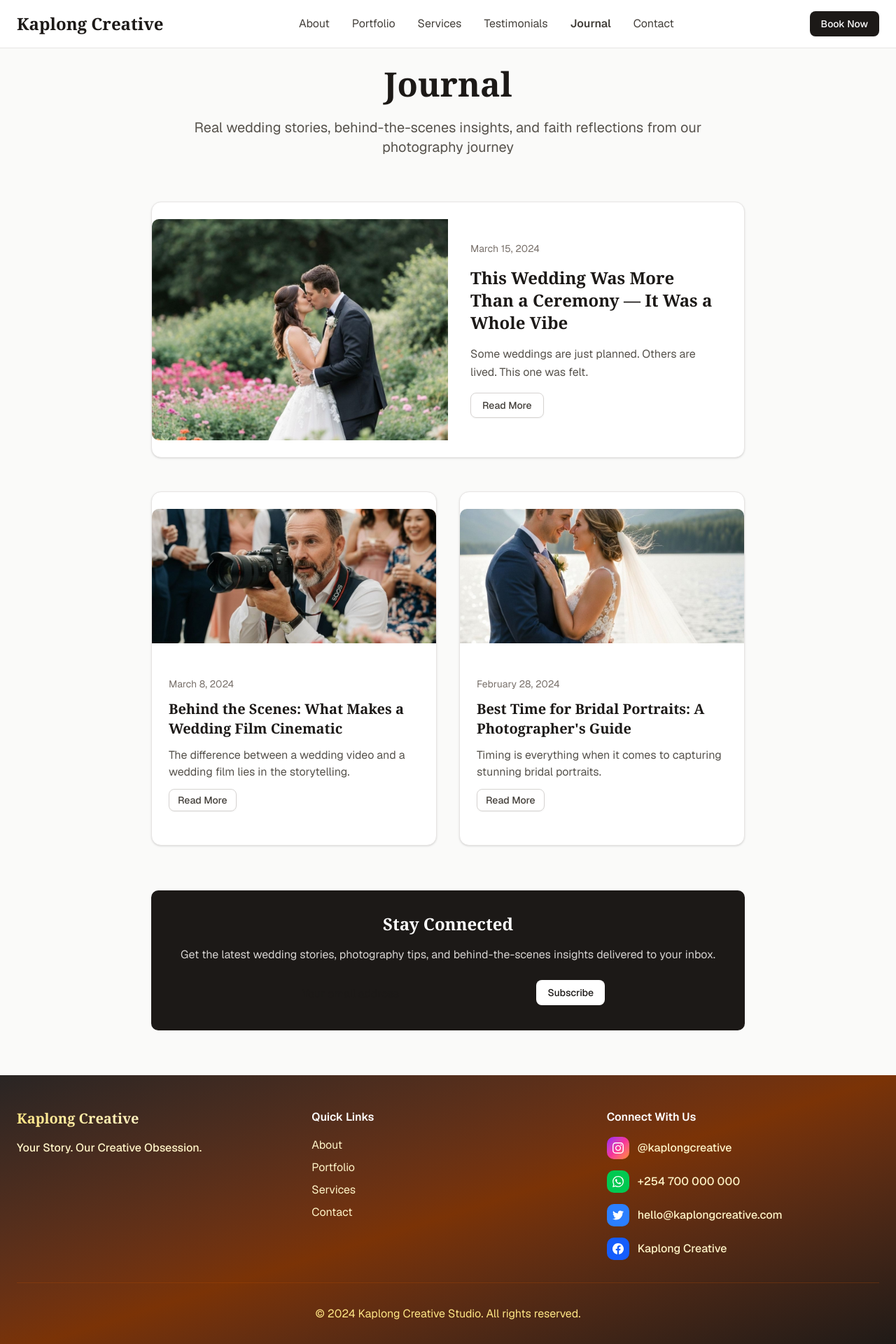
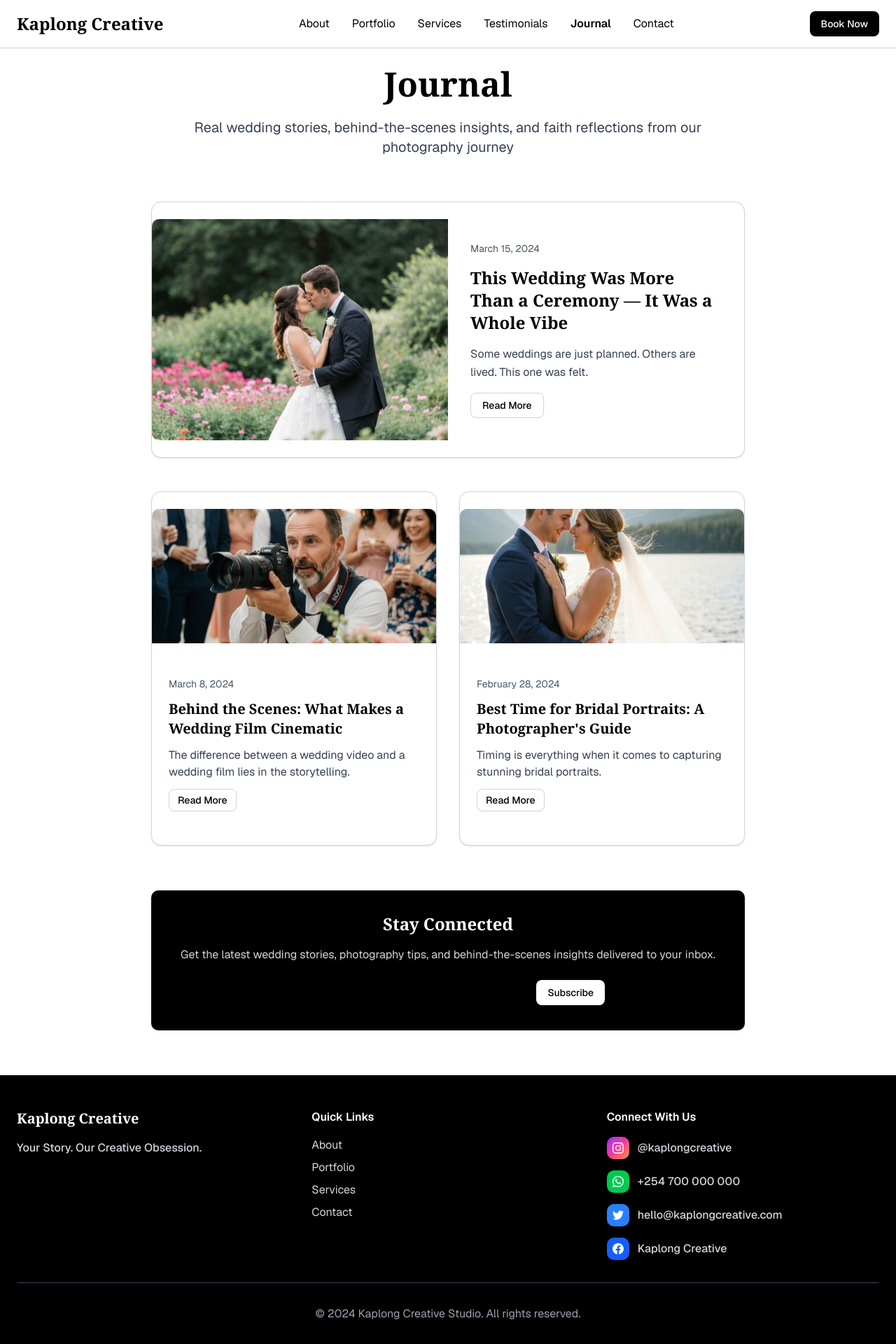
Before and after one commit to DavidSaruni/Wedding-Photographer-website, a Next.js app: page /blog in a window 1280 px wide. Shown: the top 1920 px of the page at 70% size. Built offline with nearby package versions, Linux system fonts and the light colour scheme.

Commit message:
style: update all pages to black and white theme
Implement cohesive, professional black and white design across all pages.

Co-authored-by: Captain David <75360744+DavidSaruni@users.noreply.github.com>

```diff
--- a/app/blog/page.tsx
+++ b/app/blog/page.tsx
@@ -75,35 +75,35 @@ Remember, the best time for your portraits is when you feel confident, relaxed,
 
 export default function BlogPage() {
   return (
-    <div className="min-h-screen bg-stone-50">
+    <div className="min-h-screen bg-white">
       {/* Navigation */}
-      <nav className="fixed top-0 w-full bg-white/90 backdrop-blur-sm border-b border-stone-200 z-50">
+      <nav className="fixed top-0 w-full bg-white/90 backdrop-blur-sm border-b border-gray-300 z-50">
         <div className="max-w-7xl mx-auto px-6 py-4">
           <div className="flex items-center justify-between">
-            <Link href="/" className="text-2xl font-serif font-bold text-stone-900">
+            <Link href="/" className="text-2xl font-serif font-bold text-black">
               Kaplong Creative
             </Link>
             <div className="hidden md:flex items-center space-x-8">
-              <Link href="/about" className="text-stone-700 hover:text-stone-900 transition-colors">
+              <Link href="/about" className="text-black hover:text-gray-700 transition-colors">
                 About
               </Link>
-              <Link href="/portfolio" className="text-stone-700 hover:text-stone-900 transition-colors">
+              <Link href="/portfolio" className="text-black hover:text-gray-700 transition-colors">
                 Portfolio
               </Link>
-              <Link href="/services" className="text-stone-700 hover:text-stone-900 transition-colors">
+              <Link href="/services" className="text-black hover:text-gray-700 transition-colors">
                 Services
               </Link>
-              <Link href="/testimonials" className="text-stone-700 hover:text-stone-900 transition-colors">
+              <Link href="/testimonials" className="text-black hover:text-gray-700 transition-colors">
                 Testimonials
               </Link>
-              <Link href="/blog" className="text-stone-700 hover:text-stone-900 transition-colors font-semibold">
+              <Link href="/blog" className="text-black hover:text-gray-700 transition-colors font-semibold">
                 Journal
               </Link>
-              <Link href="/contact" className="text-stone-700 hover:text-stone-900 transition-colors">
+              <Link href="/contact" className="text-black hover:text-gray-700 transition-colors">
                 Contact
               </Link>
             </div>
-            <Button asChild className="bg-stone-900 hover:bg-stone-800">
+            <Button asChild className="bg-black hover:bg-gray-900">
               <Link href="/contact">Book Now</Link>
             </Button>
           </div>
@@ -114,14 +114,14 @@ export default function BlogPage() {
         <div className="max-w-4xl mx-auto px-6">
           {/* Header */}
           <div className="text-center mb-16">
-            <h1 className="text-4xl lg:text-5xl font-serif font-bold text-stone-900 mb-6">Journal</h1>
-            <p className="text-xl text-stone-600 text-pretty">
+            <h1 className="text-4xl lg:text-5xl font-serif font-bold text-black mb-6">Journal</h1>
+            <p className="text-xl text-gray-700 text-pretty">
               Real wedding stories, behind-the-scenes insights, and faith reflections from our photography journey
             </p>
           </div>
 
           {/* Featured Post */}
-          <Card className="border-stone-200 mb-12">
+          <Card className="border-gray-300 mb-12">
             <div className="grid lg:grid-cols-2 gap-0">
               <div className="relative h-64 lg:h-auto">
                 <Image
@@ -133,13 +133,13 @@ export default function BlogPage() {
               </div>
               <CardContent className="p-8 flex flex-col justify-center">
                 <div className="space-y-4">
-                  <div className="text-sm text-stone-500">{blogPosts[0].date}</div>
-                  <h2 className="text-2xl font-serif font-bold text-stone-900">{blogPosts[0].title}</h2>
-                  <p className="text-stone-600 leading-relaxed">{blogPosts[0].excerpt}</p>
+                  <div className="text-sm text-gray-600">{blogPosts[0].date}</div>
+                  <h2 className="text-2xl font-serif font-bold text-black">{blogPosts[0].title}</h2>
+                  <p className="text-gray-700 leading-relaxed">{blogPosts[0].excerpt}</p>
                   <Button
                     asChild
                     variant="outline"
-                    className="border-stone-300 text-stone-700 hover:bg-stone-100 bg-transparent w-fit"
+                    className="border-gray-300 text-black hover:bg-gray-100 bg-transparent w-fit"
                   >
                     <Link href={`/blog/${blogPosts[0].id}`}>Read More</Link>
                   </Button>
@@ -151,7 +151,7 @@ export default function BlogPage() {
           {/* Blog Posts Grid */}
           <div className="grid md:grid-cols-2 gap-8">
             {blogPosts.slice(1).map((post) => (
-              <Card key={post.id} className="border-stone-200">
+              <Card key={post.id} className="border-gray-300">
                 <div className="relative h-48">
                   <Image
                     src={post.image || "/placeholder.svg"}
@@ -162,14 +162,14 @@ export default function BlogPage() {
                 </div>
                 <CardContent className="p-6">
                   <div className="space-y-3">
-                    <div className="text-sm text-stone-500">{post.date}</div>
-                    <h3 className="text-xl font-serif font-semibold text-stone-900">{post.title}</h3>
-                    <p className="text-stone-600">{post.excerpt}</p>
+                    <div className="text-sm text-gray-600">{post.date}</div>
+                    <h3 className="text-xl font-serif font-semibold text-black">{post.title}</h3>
+                    <p className="text-gray-700">{post.excerpt}</p>
                     <Button
                       asChild
                       variant="outline"
                       size="sm"
-                      className="border-stone-300 text-stone-700 hover:bg-stone-100 bg-transparent"
+                      className="border-gray-300 text-black hover:bg-gray-100 bg-transparent"
                     >
                       <Link href={`/blog/${post.id}`}>Read More</Link>
                     </Button>
@@ -180,18 +180,18 @@ export default function BlogPage() {
           </div>
 
           {/* Newsletter Signup */}
-          <div className="mt-16 bg-stone-900 text-white rounded-lg p-8 text-center">
+          <div className="mt-16 bg-black text-white rounded-lg p-8 text-center">
             <h2 className="text-2xl font-serif font-bold mb-4">Stay Connected</h2>
-            <p className="text-stone-300 mb-6">
+            <p className="text-gray-300 mb-6">
               Get the latest wedding stories, photography tips, and behind-the-scenes insights delivered to your inbox.
             </p>
             <div className="flex flex-col sm:flex-row gap-4 max-w-md mx-auto">
               <input
                 type="email"
                 placeholder="Your email address"
-                className="flex-1 px-4 py-2 rounded-lg text-stone-900"
+                className="flex-1 px-4 py-2 rounded-lg text-black"
               />
-              <Button variant="secondary" className="bg-white text-stone-900 hover:bg-stone-100">
+              <Button variant="secondary" className="bg-white text-black hover:bg-gray-100">
                 Subscribe
               </Button>
             </div>
--- a/components/Footer.tsx
+++ b/components/Footer.tsx
@@ -2,28 +2,28 @@ import Link from "next/link"
 
 export default function Footer() {
   return (
-    <footer className="bg-gradient-to-br from-stone-800 via-amber-900 to-stone-900 text-white py-12">
+    <footer className="bg-black text-white py-12">
       <div className="max-w-7xl mx-auto px-6">
         <div className="grid md:grid-cols-3 gap-8">
           <div>
-            <h3 className="text-xl font-serif font-bold bg-gradient-to-r from-amber-200 to-white bg-clip-text text-transparent mb-4">
+            <h3 className="text-xl font-serif font-bold text-white mb-4">
               Kaplong Creative
             </h3>
-            <p className="text-amber-100 mb-4 font-medium">Your Story. Our Creative Obsession.</p>
+            <p className="text-gray-300 mb-4 font-medium">Your Story. Our Creative Obsession.</p>
           </div>
           <div>
             <h4 className="font-semibold text-white mb-4">Quick Links</h4>
             <div className="space-y-2">
-              <Link href="/about" className="block text-amber-100 hover:text-amber-200 transition-colors">
+              <Link href="/about" className="block text-gray-300 hover:text-white transition-colors">
                 About
               </Link>
-              <Link href="/portfolio" className="block text-amber-100 hover:text-amber-200 transition-colors">
+              <Link href="/portfolio" className="block text-gray-300 hover:text-white transition-colors">
                 Portfolio
               </Link>
-              <Link href="/services" className="block text-amber-100 hover:text-amber-200 transition-colors">
+              <Link href="/services" className="block text-gray-300 hover:text-white transition-colors">
                 Services
               </Link>
-              <Link href="/contact" className="block text-amber-100 hover:text-amber-200 transition-colors">
+              <Link href="/contact" className="block text-gray-300 hover:text-white transition-colors">
                 Contact
               </Link>
             </div>
@@ -41,7 +41,7 @@ export default function Footer() {
                   href="https://instagram.com/kaplongcreative"
                   target="_blank"
                   rel="noopener noreferrer"
-                  className="text-amber-100 hover:text-amber-200 transition-colors font-medium"
+                  className="text-gray-300 hover:text-white transition-colors font-medium"
                 >
                   @kaplongcreative
                 </a>
@@ -56,7 +56,7 @@ export default function Footer() {
                   href="https://wa.me/254700000000"
                   target="_blank"
                   rel="noopener noreferrer"
-                  className="text-amber-100 hover:text-amber-200 transition-colors font-medium"
+                  className="text-gray-300 hover:text-white transition-colors font-medium"
                 >
                   +254 700 000 000
                 </a>
@@ -69,7 +69,7 @@ export default function Footer() {
                 </div>
                 <a
                   href="mailto:hello@kaplongcreative.com"
-                  className="text-amber-100 hover:text-amber-200 transition-colors font-medium"
+                  className="text-gray-300 hover:text-white transition-colors font-medium"
                 >
                   hello@kaplongcreative.com
                 </a>
@@ -84,7 +84,7 @@ export default function Footer() {
                   href="https://facebook.com/kaplongcreative"
                   target="_blank"
                   rel="noopener noreferrer"
-                  className="text-amber-100 hover:text-amber-200 transition-colors font-medium"
+                  className="text-gray-300 hover:text-white transition-colors font-medium"
                 >
                   Kaplong Creative
                 </a>
@@ -92,8 +92,8 @@ export default function Footer() {
             </div>
           </div>
         </div>
-        <div className="border-t border-amber-700/30 mt-8 pt-8 text-center">
-          <p className="text-amber-200">© 2024 Kaplong Creative Studio. All rights reserved.</p>
+        <div className="border-t border-gray-700 mt-8 pt-8 text-center">
+          <p className="text-gray-400">© 2024 Kaplong Creative Studio. All rights reserved.</p>
         </div>
       </div>
     </footer>
```
Also changed, not shown: app/about/page.tsx (+25 -25 lines), app/contact/page.tsx (+34 -34 lines), app/portfolio/page.tsx (+10 -10 lines), app/services/page.tsx (+21 -21 lines).
